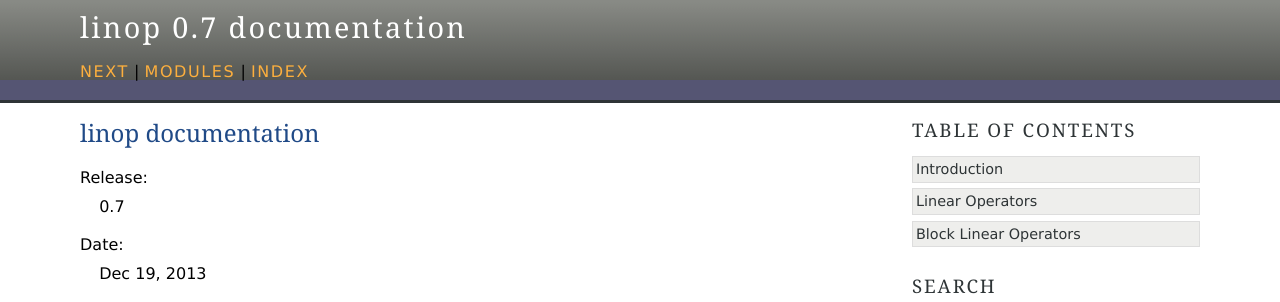
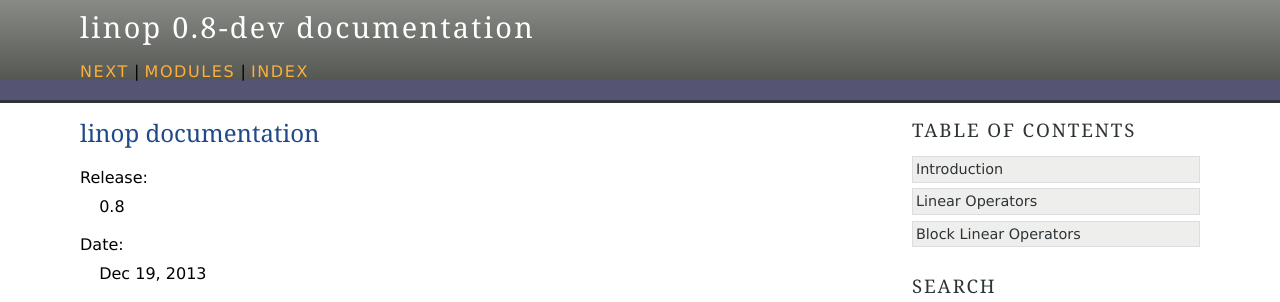
Before and after one commit to ghisvail/linop, a Sphinx documentation site: the page built from doc/source/index.rst, in a window 1280 px wide. Shown: the top 302 px of the page. Built offline with Sphinx 7.4.7, drawn with Linux system fonts in a browser that asks for light colours.

Commit message:
bump dev version

```diff
--- a/doc/source/conf.py
+++ b/doc/source/conf.py
@@ -58,9 +58,9 @@ copyright = u'2013, G. Vaillant'
 # built documents.
 #
 # The short X.Y version.
-version = '0.7'
+version = '0.8'
 # The full version, including alpha/beta/rc tags.
-release = '0.7'
+release = '0.8-dev'
 
 # The language for content autogenerated by Sphinx. Refer to documentation
 # for a list of supported languages.
--- a/setup.py
+++ b/setup.py
@@ -13,8 +13,8 @@ MAINTAINER_EMAIL = 'ghisvail@gmail.com'
 URL = 'https://github.com/ghisvail/linop'
 LICENSE = 'LGPLv2'
 
-version = '0.7'
-release = True
+version = '0.8'
+release = False
 if not release:
     version += '-dev'
 VERSION = version
```
